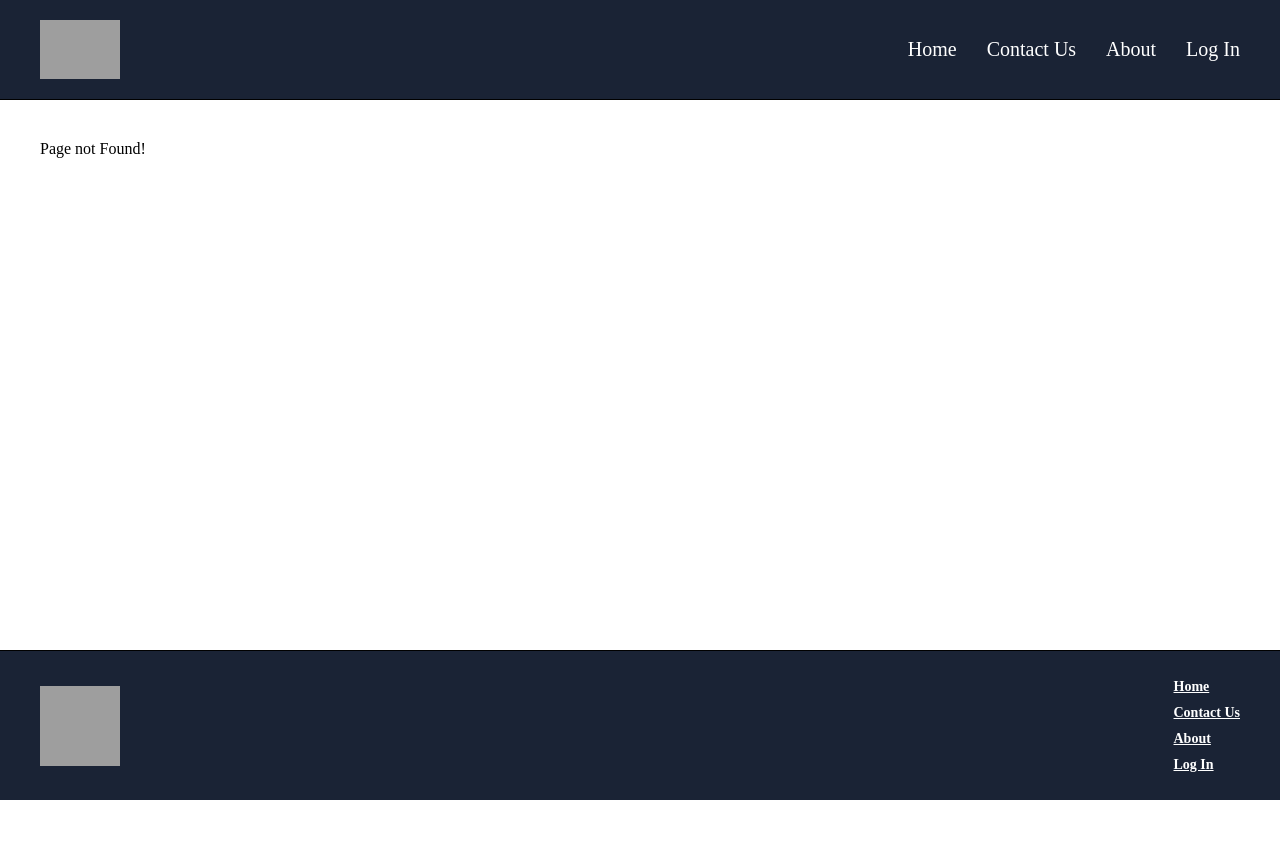
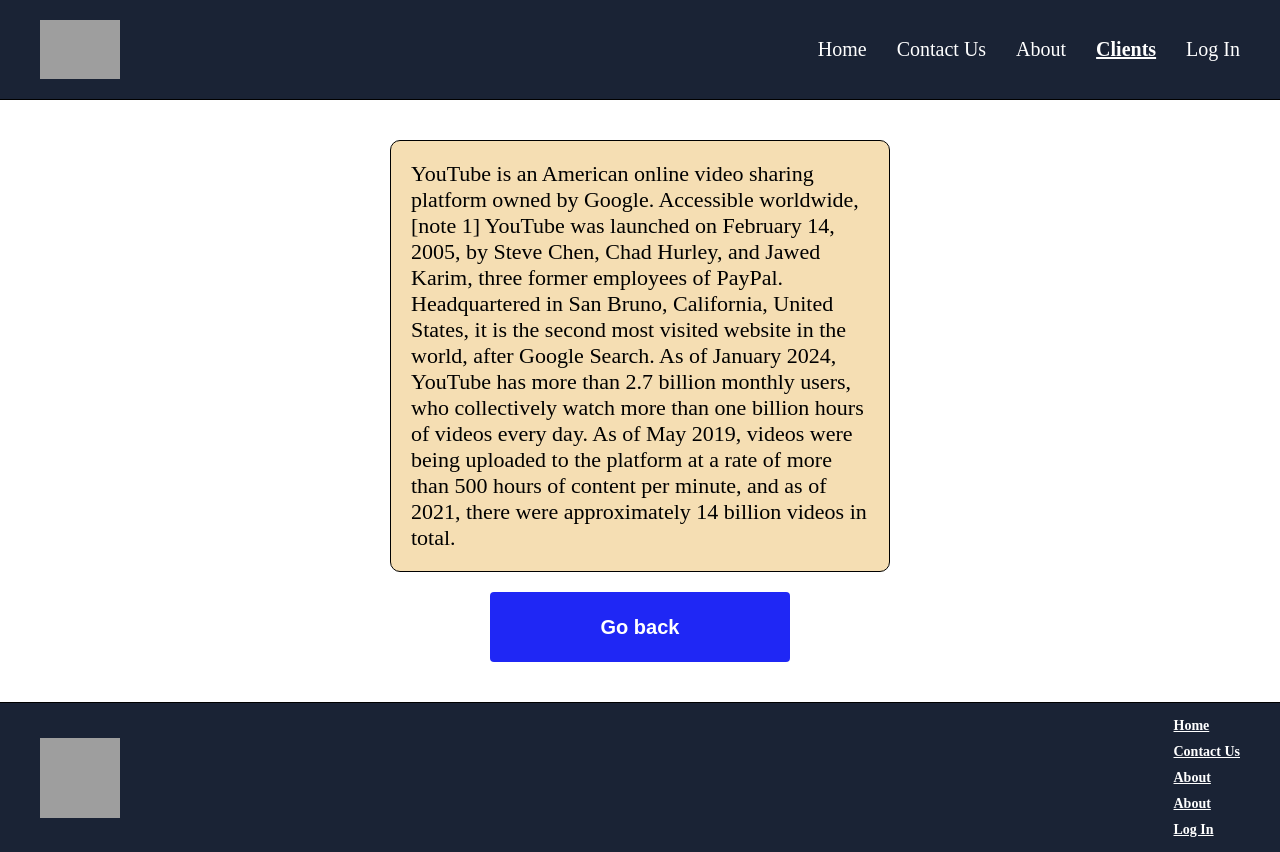
Before and after one commit to VladislavMagid/react-typescript, a React (Create React App) app: page /clients/YouTube in a window 1280 px wide. Before the commit this address had no page. Before the commit the page ends 800 px from the top, so only its background shows below. Built offline with nearby package versions, Linux system fonts and the light colour scheme; grey boxes are pictures that could not be loaded.

Commit message:
Homework 12

```diff
--- a/src/App.tsx
+++ b/src/App.tsx
@@ -7,7 +7,10 @@
 import About from "./pages/EmployeeApp/About/About";
 import ContactUs from "./pages/EmployeeApp/ContactUs/ContactUs";
 import Login from "./pages/EmployeeApp/LogIn/LogIn";
-
+import Clients from "./pages/EmployeeApp/Clients/Clients";
+import Netflix from "./pages/EmployeeApp/Clients/Netflix/Netflix";
+import Amazon from "./pages/EmployeeApp/Clients/Amazon/Amazon";
+import YouTube from "./pages/EmployeeApp/Clients/YouTube/YouTube";
 
 // Lessons
 import Lesson_06 from "./lessons/Lesson_06/Lesson_06";
@@ -32,9 +35,12 @@
           <Route path="/" element={<Home />} />
           <Route path="/about" element={<About />} />
           <Route path="/contactUs" element={<ContactUs />} />
+          <Route path="/clients" element={<Clients />} />
+          <Route path="/clients/Netflix" element={<Netflix />} />
+          <Route path="/clients/Amazon" element={<Amazon />} />
+          <Route path="/clients/YouTube" element={<YouTube />} />
           <Route path="/logIn" element={<Login />} />
           <Route path="*" element="Page not Found!" />
-
         </Routes>
       </Layout>
       {/* <Lesson_06 /> */}
--- a/src/components/Layout/Layout.tsx
+++ b/src/components/Layout/Layout.tsx
@@ -17,16 +17,19 @@
   return (
     <LayoutWrapper>
       <Header>
+        <Link to="/">
         <Logo>
           <LogoImg
             src="https://encrypted-tbn0.gstatic.com/images?q=tbn:ANd9GcTxOGDYH2tzlcwZSDpjg0qRGgEHAxVhsKHFUg&s"
             alt="App logo"
           />
         </Logo>
+        </Link>
         <NavigationContainer>
-          <Link style={({isActive})=>({fontWeight:isActive ? "bold" : "normal", textDecoration:isActive ? "underline" : "none"})} to="/">Home</Link>
+        <Link style={({isActive})=>({fontWeight:isActive ? "bold" : "normal", textDecoration:isActive ? "underline" : "none"})} to="/">Home</Link>
           <Link style={({isActive})=>({fontWeight:isActive ? "bold" : "normal", textDecoration:isActive ? "underline" : "none"})} to="/contactUs">Contact Us</Link>
           <Link style={({isActive})=>({fontWeight:isActive ? "bold" : "normal", textDecoration:isActive ? "underline" : "none"})} to="/about">About</Link>
+          <Link style={({isActive})=>({fontWeight:isActive ? "bold" : "normal", textDecoration:isActive ? "underline" : "none"})} to="/clients">Clients</Link>
           <Link style={({isActive})=>({fontWeight:isActive ? "bold" : "normal", textDecoration:isActive ? "underline" : "none"})} to="/logIn">Log In</Link>
         </NavigationContainer>
       </Header>
@@ -42,6 +45,7 @@
           <FooterLink to="/">Home</FooterLink>
           <FooterLink to="/contactUs">Contact Us</FooterLink>
           <FooterLink to="/about">About</FooterLink>
+          <FooterLink to="/clients">About</FooterLink>
           <FooterLink to="/logIn" >Log In</FooterLink>
         </FooterNavigation>
       </Footer>
--- /dev/null
+++ b/src/pages/EmployeeApp/Clients/Amazon/Amazon.tsx
@@ -0,0 +1,30 @@
+import { useNavigate } from "react-router-dom";
+import { PageWrapper, ClientInfo, ButtonControl } from "./styles";
+
+import Button from "components/Button/Button";
+
+function Amazon() {
+  const navigate = useNavigate();
+
+  const goBack = () => {
+      navigate(-1);
+    }
+
+  return (
+    <PageWrapper>
+      <ClientInfo>
+        Amazon.com, Inc., is an American multinational technology
+        company, engaged in e-commerce, cloud computing, online advertising,
+        digital streaming, and artificial intelligence. It is considered one
+        of the Big Five American technology companies; the other four are
+        Alphabet (parent company of Google), Apple, Meta (parent company of
+        Facebook), and Microsoft.
+      </ClientInfo>
+      <ButtonControl>
+        <Button name="Go back" onClick={goBack} />
+      </ButtonControl>
+    </PageWrapper>
+  );
+}
+
+export default Amazon;
--- /dev/null
+++ b/src/pages/EmployeeApp/Clients/Amazon/styles.ts
@@ -0,0 +1,27 @@
+import styled from "@emotion/styled";
+
+export const PageWrapper = styled.div`
+  display: flex;
+  flex-direction: column;
+  align-items: center;
+  justify-content: center;
+  flex: 1;
+  gap: 20px;
+`;
+
+export const ClientInfo = styled.div`
+display: flex;
+justify-content: center;
+align-items: center;
+width: 500px;
+min-height: 200px;
+padding: 20px;
+border: 1px solid black;
+border-radius: 10px;
+font-size: 22px;
+background-color: wheat;
+`;
+
+export const ButtonControl = styled.div`
+width: 300px;
+`
--- /dev/null
+++ b/src/pages/EmployeeApp/Clients/Clients.tsx
@@ -0,0 +1,13 @@
+import { PageWrapper, ClientsLink } from "./styles";
+
+function Clients() {
+  return (
+    <PageWrapper>
+      <ClientsLink to="/clients/Netflix">Netflix</ClientsLink>
+      <ClientsLink to="/clients/Amazon">Amazon</ClientsLink>
+      <ClientsLink to="/clients/YouTube">YouTube</ClientsLink>
+    </PageWrapper>
+  );
+}
+
+export default Clients;
--- /dev/null
+++ b/src/pages/EmployeeApp/Clients/Netflix/Netflix.tsx
@@ -0,0 +1,28 @@
+import { useNavigate } from "react-router-dom";
+import { PageWrapper, ClientInfo, ButtonControl } from "./styles";
+
+import Button from "components/Button/Button";
+
+function Netflix() {
+  const navigate = useNavigate();
+
+  const goBack = () => {
+      navigate(-1);
+    }
+
+  return (
+    <PageWrapper>
+      <ClientInfo>
+        Netflix is an American subscription video on-demand Internet streaming
+        service. The service primarily distributes original and acquired films
+        and television shows from various genres, and it is available
+        internationally in multiple languages.
+      </ClientInfo>
+      <ButtonControl>
+        <Button name="Go back" onClick={goBack} />
+      </ButtonControl>
+    </PageWrapper>
+  );
+}
+
+export default Netflix;
--- /dev/null
+++ b/src/pages/EmployeeApp/Clients/Netflix/styles.ts
@@ -0,0 +1,27 @@
+import styled from "@emotion/styled";
+
+export const PageWrapper = styled.div`
+  display: flex;
+  flex-direction: column;
+  align-items: center;
+  justify-content: center;
+  flex: 1;
+  gap: 20px;
+`;
+
+export const ClientInfo = styled.div`
+display: flex;
+justify-content: center;
+align-items: center;
+width: 500px;
+min-height: 200px;
+padding: 20px;
+border: 1px solid black;
+border-radius: 10px;
+font-size: 22px;
+background-color: wheat;
+`;
+
+export const ButtonControl = styled.div`
+width: 300px;
+`
--- /dev/null
+++ b/src/pages/EmployeeApp/Clients/YouTube/YouTube.tsx
@@ -0,0 +1,33 @@
+import { useNavigate } from "react-router-dom";
+
+import { PageWrapper, ClientInfo, ButtonControl } from "./styles";
+import Button from "components/Button/Button";
+
+function YouTube() {
+    const navigate = useNavigate();
+
+    const goBack = () => {
+        navigate(-1);
+      }
+  return (
+    <PageWrapper>
+      <ClientInfo>
+        YouTube is an American online video sharing platform owned by Google.
+        Accessible worldwide,[note 1] YouTube was launched on February 14, 2005,
+        by Steve Chen, Chad Hurley, and Jawed Karim, three former employees of
+        PayPal. Headquartered in San Bruno, California, United States, it is the
+        second most visited website in the world, after Google Search. As of
+        January 2024, YouTube has more than 2.7 billion monthly users, who
+        collectively watch more than one billion hours of videos every day.
+        As of May 2019, videos were being uploaded to the platform at a rate of
+        more than 500 hours of content per minute, and as of 2021, there
+        were approximately 14 billion videos in total.
+      </ClientInfo>
+      <ButtonControl>
+        <Button name="Go back" onClick={goBack} />
+      </ButtonControl>
+    </PageWrapper>
+  );
+}
+
+export default YouTube;
--- /dev/null
+++ b/src/pages/EmployeeApp/Clients/YouTube/styles.ts
@@ -0,0 +1,27 @@
+import styled from "@emotion/styled";
+
+export const PageWrapper = styled.div`
+  display: flex;
+  flex-direction: column;
+  align-items: center;
+  justify-content: center;
+  flex: 1;
+  gap: 20px;
+`;
+
+export const ClientInfo = styled.div`
+display: flex;
+justify-content: center;
+align-items: center;
+width: 500px;
+min-height: 200px;
+padding: 20px;
+border: 1px solid black;
+border-radius: 10px;
+font-size: 22px;
+background-color: wheat;
+`;
+
+export const ButtonControl = styled.div`
+width: 300px;
+`
--- /dev/null
+++ b/src/pages/EmployeeApp/Clients/styles.ts
@@ -0,0 +1,17 @@
+import styled from "@emotion/styled";
+import {  Link as SimpleLink } from "react-router-dom";
+
+export const PageWrapper = styled.div`
+  display: flex;
+  align-items: center;
+  justify-content: center;
+  gap: 30px;
+  flex: 1;
+`;
+
+export const ClientsLink = styled(SimpleLink)`
+  color: black;
+  font-size: 60px;
+  font-weight: bold;
+  text-decoration: none;
+`;
```
